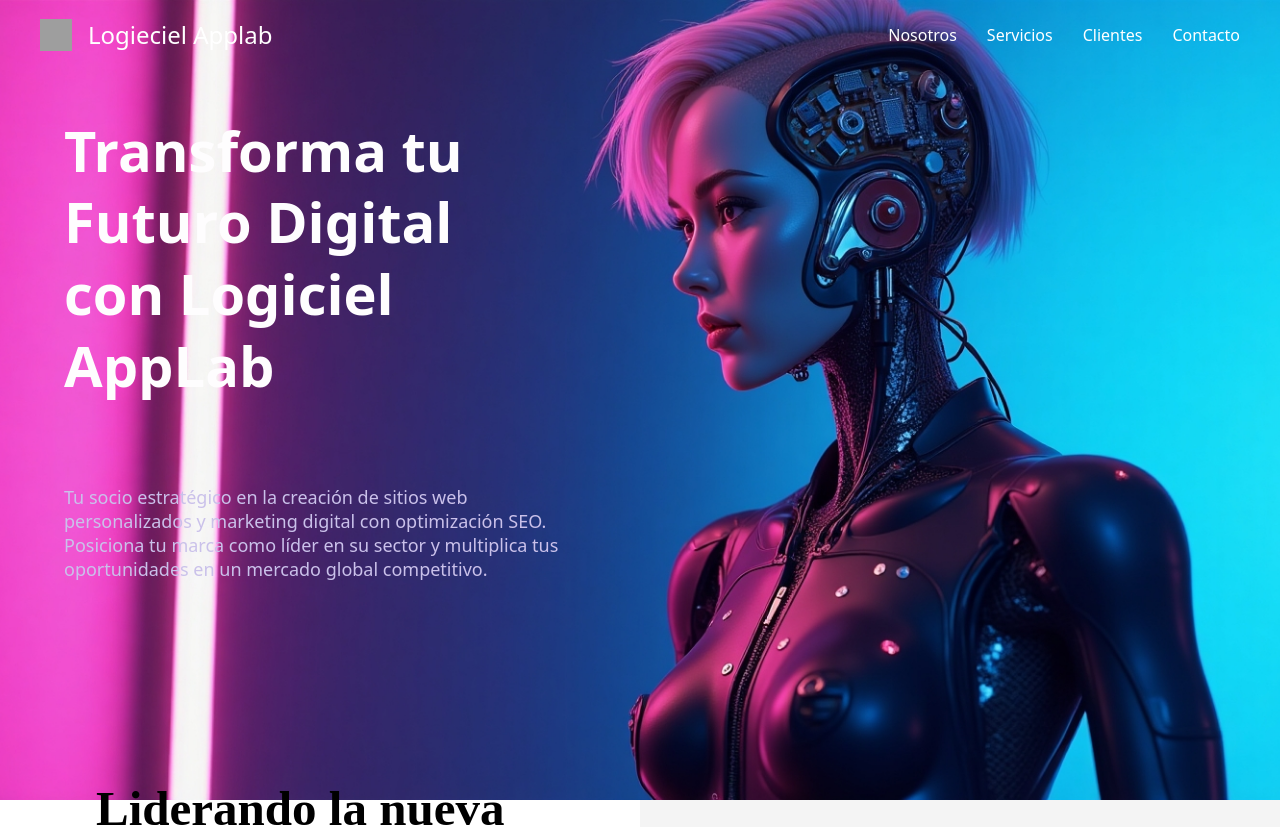
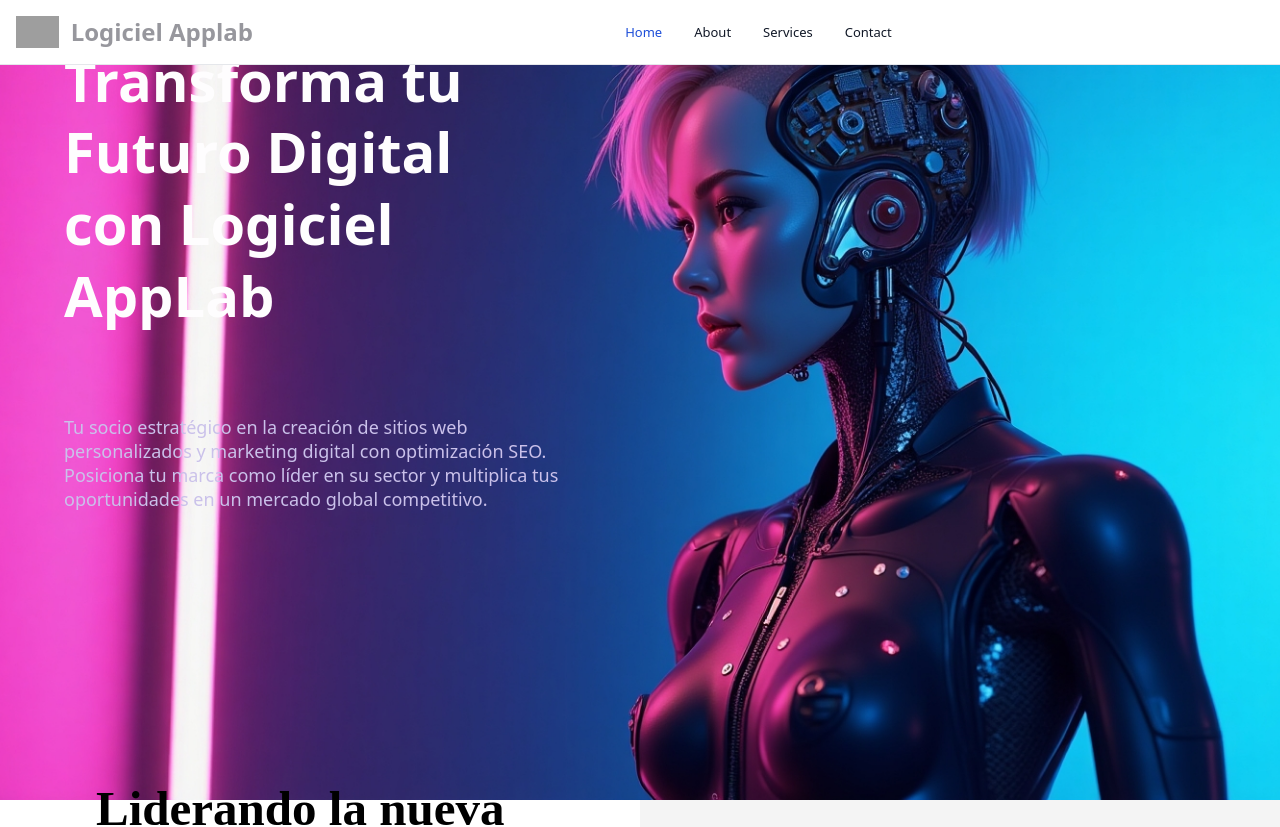
Before and after one commit to jhquihuiri7/logiciel_applab_website, a Next.js app: page / in a window 1280 px wide. Shown: the top 827 px of the page. Built offline with nearby package versions, Linux system fonts and the light colour scheme; grey boxes are pictures that could not be loaded.

Commit message:
sticky navbar implemented

```diff
--- a/package.json
+++ b/package.json
@@ -9,6 +9,8 @@
     "lint": "next lint"
   },
   "dependencies": {
+    "@heroicons/react": "^2.2.0",
+    "@material-tailwind/react": "^2.1.10",
     "class-variance-authority": "^0.7.1",
     "clsx": "^2.1.1",
     "lucide-react": "^0.473.0",
--- a/src/components/header.tsx
+++ b/src/components/header.tsx
@@ -1,4 +1,5 @@
 import React, { FunctionComponent } from 'react';
+import NavbarComponent from './navbar'
 
 const text = `
 Tu socio estratégico en la creación de sitios web personalizados
@@ -12,18 +13,7 @@ const Header:FunctionComponent = () => {
     return(
         <div className="bg-[#1d1f2c] w-full h-screen text-[13px] text-[#97979d]">
         		<div className="w-full h-full text-[13px] text-[#97979d] bg-[#1d1f2c] bg-[url('/images/background.jpeg')] bg-cover bg-no-repeat bg-top">
-					<div className="w-full top-0 right-0 left-0 h-[70px] flex flex-row items-center justify-between px-10 box-border text-2xl text-white font-dm-serif-display">
-        				<div className="flex flex-row items-center justify-start gap-1">
-          					<img className="w-8 h-8 relative object-cover" alt="" src="https://res.cloudinary.com/logicielapplab/image/upload/v1677460943/LogicielApplab/LOGO_NUEVO_LOGICIEL_125_efllcs.png" />
-          					<div className="relative leading-none px-3">Logieciel Applab</div>
-        				</div>
-        				<div className="flex flex-row items-center justify-end gap-[30px] text-base text-white font-dm-sans">
-          					<a href='#nosotros-component'><div className="relative leading-none whitespace-pre-wrap">Nosotros</div></a>
-          					<div className="relative leading-none whitespace-pre-wrap">Servicios</div>
-          					<div className="relative leading-none whitespace-pre-wrap">Clientes</div>
-          					<div className="relative leading-none whitespace-pre-wrap">Contacto</div>
-        				</div>
-      				</div>
+					<NavbarComponent></NavbarComponent>
 					<div className="w-full h-4/5 text-[34px] text-[#edecee] font-outfit">
             			<div className="w-full h-full text-[34px] text-[#edecee]">
 							<div className="w-full sm:px-16 px-8 h-full flex flex-col justify-center text-left text-[18px] text-[#cac1ea]">
--- /dev/null
+++ b/src/components/navbar.tsx
@@ -0,0 +1,117 @@
+"use client"
+
+import React, { useState } from 'react';
+const NavbarComponent: React.FC = () => {
+  const [isMenuOpen, setIsMenuOpen] = useState(false);
+
+  const toggleMenu = () => {
+    setIsMenuOpen((prev) => !prev);
+  };
+
+  return (
+    <nav className="bg-white dark:bg-gray-900 fixed w-full z-20 top-0 start-0 border-b border-gray-200 dark:border-gray-600">
+      <div className="max-w-screen-xl flex flex-wrap items-center justify-between mx-auto p-4">
+        <a
+          href="https://flowbite.com/"
+          className="flex items-center space-x-3 rtl:space-x-reverse"
+        >
+          <img
+            src="https://res.cloudinary.com/logicielapplab/image/upload/v1677460943/LogicielApplab/LOGO_NUEVO_LOGICIEL_125_efllcs.png"
+            className="h-8"
+            alt="LogicielApplab Logo"
+          />
+          <span className="self-center text-2xl font-semibold whitespace-nowrap dark:text-white">
+            Logiciel Applab
+          </span>
+        </a>
+        <div className="flex md:order-2 space-x-3 md:space-x-0 rtl:space-x-reverse">
+          <button
+            data-collapse-toggle="navbar-sticky"
+            type="button"
+            className="inline-flex items-center p-2 w-10 h-10 justify-center text-sm text-gray-500 rounded-lg md:hidden hover:bg-gray-100 focus:outline-none focus:ring-2 focus:ring-gray-200 dark:text-gray-400 dark:hover:bg-gray-700 dark:focus:ring-gray-600"
+            aria-controls="navbar-sticky"
+            aria-expanded={isMenuOpen}
+            onClick={toggleMenu}
+          >
+            <span className="sr-only">Open main menu</span>
+            {isMenuOpen ? (
+              <svg
+                className="w-5 h-5"
+                xmlns="http://www.w3.org/2000/svg"
+                fill="none"
+                viewBox="0 0 17 14"
+                stroke="currentColor"
+              >
+                <path
+                  strokeLinecap="round"
+                  strokeLinejoin="round"
+                  strokeWidth={2}
+                  d="M6 18L18 6M6 6l12 12"
+                />
+              </svg>
+            ) : (
+              <svg
+                className="w-5 h-5"
+                xmlns="http://www.w3.org/2000/svg"
+                fill="none"
+                viewBox="0 0 17 14"
+                stroke="currentColor"
+              >
+                <path
+                  strokeLinecap="round"
+                  strokeLinejoin="round"
+                  strokeWidth={2}
+                  d="M1 1h15M1 7h15M1 13h15"
+                />
+              </svg>
+            )}
+          </button>
+        </div>
+        <div
+          className={`items-center justify-between ${
+            isMenuOpen ? "block" : "hidden"
+          } w-full md:flex md:w-auto md:order-1`}
+          id="navbar-sticky"
+        >
+          <ul className="flex flex-col p-4 md:p-0 mt-4 font-medium border border-gray-100 rounded-lg bg-gray-50 md:space-x-8 rtl:space-x-reverse md:flex-row md:mt-0 md:border-0 md:bg-white dark:bg-gray-800 md:dark:bg-gray-900 dark:border-gray-700">
+            <li>
+              <a
+                href="#"
+                className="block py-2 px-3 text-white bg-blue-700 rounded md:bg-transparent md:text-blue-700 md:p-0 md:dark:text-blue-500"
+                aria-current="page"
+              >
+                Home
+              </a>
+            </li>
+            <li>
+              <a
+                href="#"
+                className="block py-2 px-3 text-gray-900 rounded hover:bg-gray-100 md:hover:bg-transparent md:hover:text-blue-700 md:p-0 md:dark:hover:text-blue-500 dark:text-white dark:hover:bg-gray-700 dark:hover:text-white md:dark:hover:bg-transparent dark:border-gray-700"
+              >
+                About
+              </a>
+            </li>
+            <li>
+              <a
+                href="#"
+                className="block py-2 px-3 text-gray-900 rounded hover:bg-gray-100 md:hover:bg-transparent md:hover:text-blue-700 md:p-0 md:dark:hover:text-blue-500 dark:text-white dark:hover:bg-gray-700 dark:hover:text-white md:dark:hover:bg-transparent dark:border-gray-700"
+              >
+                Services
+              </a>
+            </li>
+            <li>
+              <a
+                href="#"
+                className="block py-2 px-3 text-gray-900 rounded hover:bg-gray-100 md:hover:bg-transparent md:hover:text-blue-700 md:p-0 md:dark:hover:text-blue-500 dark:text-white dark:hover:bg-gray-700 dark:hover:text-white md:dark:hover:bg-transparent dark:border-gray-700"
+              >
+                Contact
+              </a>
+            </li>
+          </ul>
+        </div>
+      </div>
+    </nav>
+  );
+};
+
+export default NavbarComponent;
```
Also changed, not shown: 1 other file (tests, documents, lock files or other folders).
